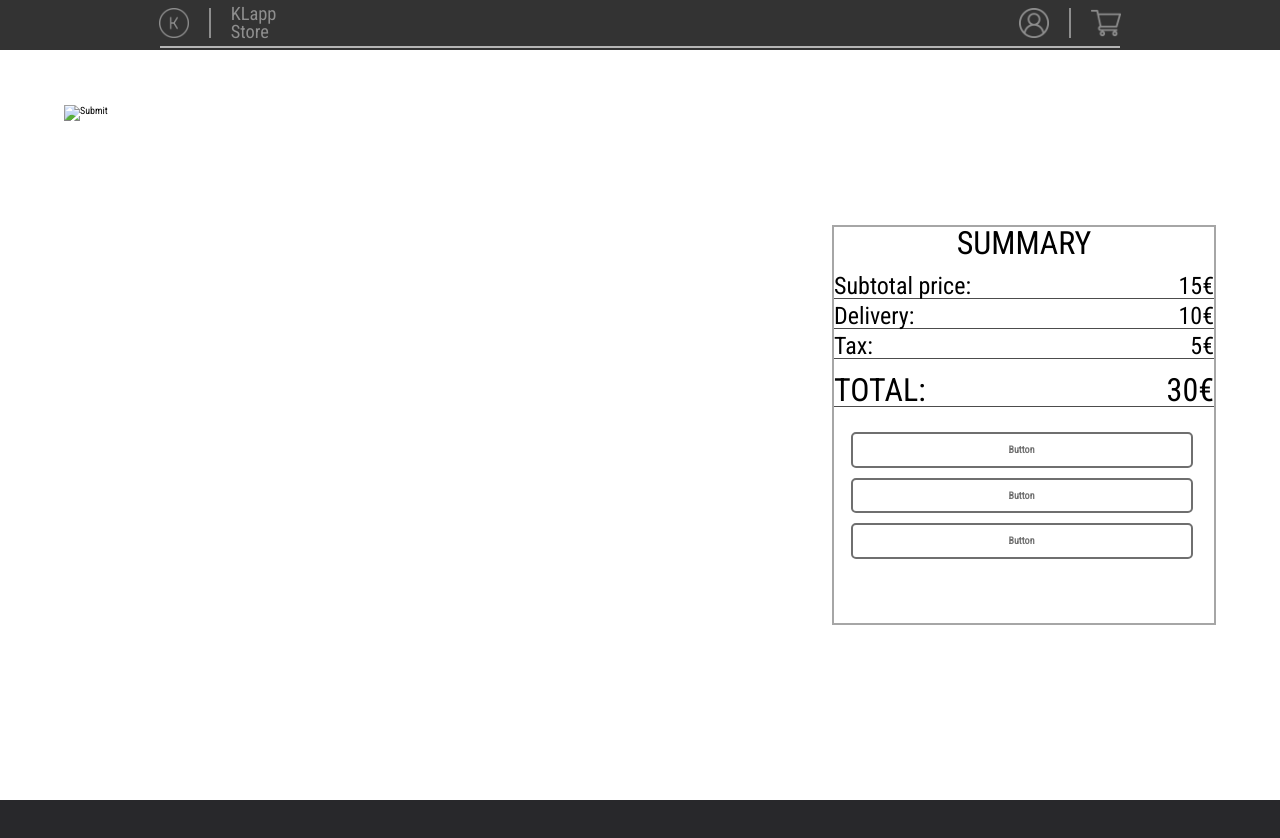
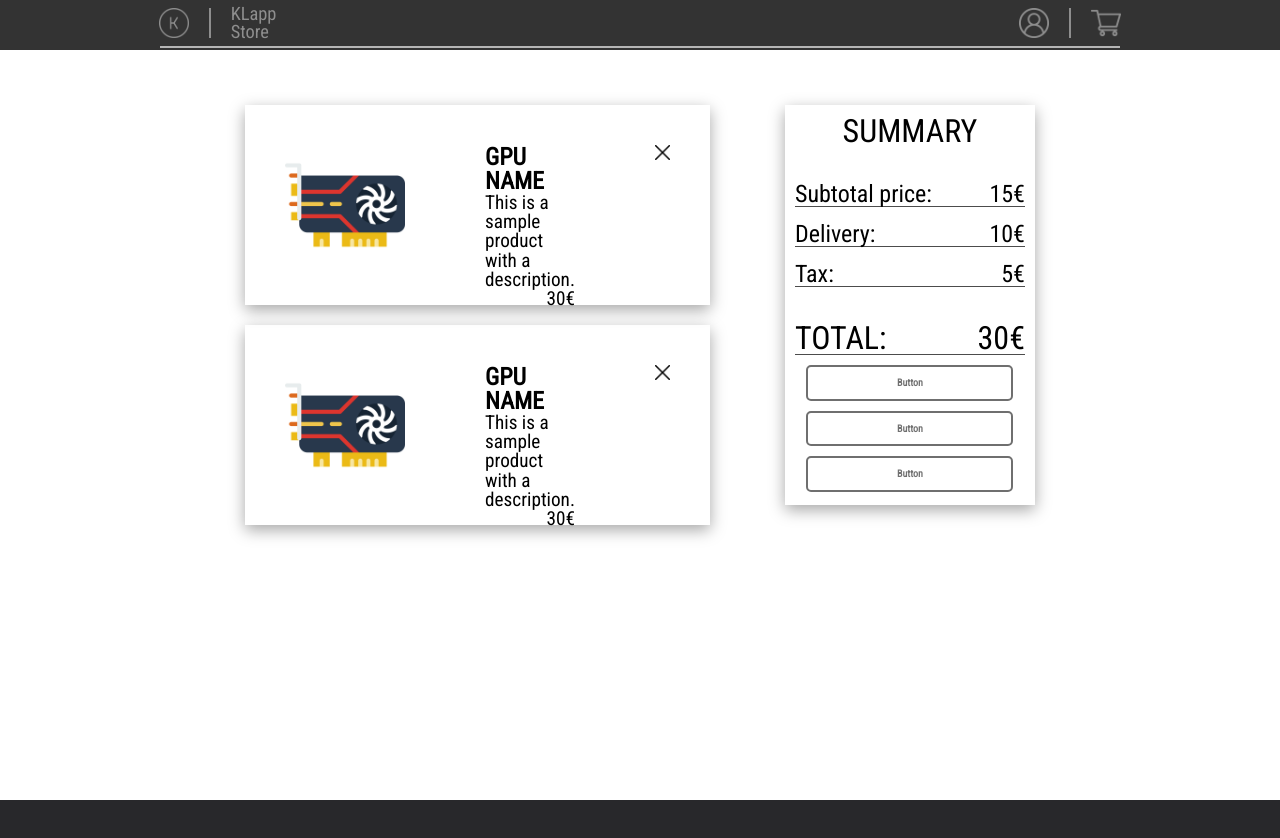
Before and after one commit to Krisalord/EcommerceWebsite, a plain HTML site: page checkOut.html in a window 1280 px wide. Drawn offline with nearby package versions, Linux system fonts and the light colour scheme.

Commit message:
FrontEndDone
Front end done, mediaQ is not yet done, backend - not done

```diff
--- a/checkOut.html
+++ b/checkOut.html
@@ -44,7 +44,23 @@
             <div id="checkOutContent">
 				<div id="checkOutItems">
 					<div class="checkOutItem">
-						<input type="image"></div>
+						<input type="image" src="images/gpu.png">
+						<div class="checkOutItemText">
+							<h2>GPU NAME</h2>
+							<span>This is a sample product with a description.</span>
+							<span>30€</span>
+						</div>
+						<input type="image" class="checkOutItemX" src="images/X.png">
+					</div>
+
+					<div class="checkOutItem">
+						<input type="image" src="images/gpu.png">
+						<div class="checkOutItemText">
+							<h2>GPU NAME</h2>
+							<span>This is a sample product with a description.</span>
+							<span>30€</span>
+						</div>
+						<input type="image" class="checkOutItemX" src="images/X.png">
 					</div>
 				</div>
 				<div id="checkOutSummary">
@@ -52,10 +68,12 @@
 					<div class="withPrice"><span>Subtotal price:</span><span>15€</span></div>
 					<div class="withPrice"><span>Delivery:</span><span>10€</span></div>
 					<div class="withPrice"><span>Tax:</span><span>5€</span></div>
-					<br><div class="withPrice"><h2>TOTAL:</h2><span>30€</span></div><br><br>
-					<input type="submit" value="Button">
-					<input type="submit" value="Button">
-					<input type="submit" value="Button">
+					<br><div class="withPrice"><h2>TOTAL:</h2><span>30€</span></div>
+					<div id="summaryButtons">
+						<input type="submit" value="Button">
+						<input type="submit" value="Button">
+						<input type="submit" value="Button">
+					</div>
 				</div>
 			</div>
         </section>
--- a/css/checkOut.css
+++ b/css/checkOut.css
@@ -31,12 +31,8 @@
     width: 60vw;
     display: flex;
     flex-direction: row;
-}
-/* Items in the cart */
-#checkOutItems{
-    width: 70%;
-    min-height: 100%;
-    min-width: 400px;
+    justify-content: center;
+    gap: 75px;
 }
 /* SUMMARY OF THE ORDER (PRICE, BTNS TO ORDER) */
 #checkOutSummary{
@@ -47,7 +43,10 @@
     flex-direction: column;
     align-items: center;
     justify-content: flex-start;
-    border: 2px solid rgba(128, 128, 128, 0.7);
+    gap: 10px;
+    padding: 10px;
+    /* border: 2px solid rgba(128, 128, 128, 0.7); */
+    box-shadow: rgba(0, 0, 0, 0.35) 0px 5px 15px;
 }
 #checkOutSummary span{
     font-size: 1.5rem;
@@ -68,11 +67,10 @@
 }
 /* BUTTONS TO ORDER */
 #checkOutSummary input[type="submit"]{
-    margin: 5px 5px 5px 0;
     background: none;
     color: rgba(51, 51, 51, 0.7);
     padding: 10px 20px;
-    border: 2px solid rgba(51, 51, 51, 0.7);;
+    border: 2px solid rgba(51, 51, 51, 0.7);
     border-radius: 5px;
     font-weight: bold;
     cursor: pointer;
@@ -83,3 +81,55 @@
     background: rgba(51, 51, 51, 0.7);;
     color: #fff;
 }
+#summaryButtons{
+    display: flex;
+    flex-direction: column;
+    justify-content: center;
+    align-items: center;
+    gap: 10px;
+    width: 100%;
+}
+/* ITEMS IN CART */
+#checkOutItems{
+    width: 70%;
+    min-height: 100%;
+    /* display: flex;
+    flex-direction: column; */
+}
+.checkOutItem{
+    height: 200px;
+    width: 100%;
+    display: flex;
+    flex-direction: row;
+    box-shadow: rgba(0, 0, 0, 0.35) 0px 5px 15px;
+    margin: 0 0 20px 0;
+}
+/* Picture of the item */
+.checkOutItem input[type="image"]:first-child{
+    height: 100%;
+    aspect-ratio: 1 / 1;
+    padding: 40px;
+}
+/* Box with item description, name and price */
+.checkOutItemText{
+    display: flex;
+    flex-direction: column;
+    justify-content: space-between;
+    padding: 40px;
+}
+.checkOutItem span{
+    font-size: 1.2rem;
+}
+.checkOutItem h2{
+    font-size: 1.5rem;
+    font-weight: bold;
+}
+.checkOutItem span:last-child{
+    text-align: right;
+}
+.checkOutItem input[type="image"]:last-child{
+    height: 15px;
+    aspect-ratio: 1 / 1;
+    cursor: pointer;
+    margin: 40px;
+}
```
Also changed, not shown: account.html (+1 -0 lines), css/account.css (+45 -24 lines), images/X.png (added).
